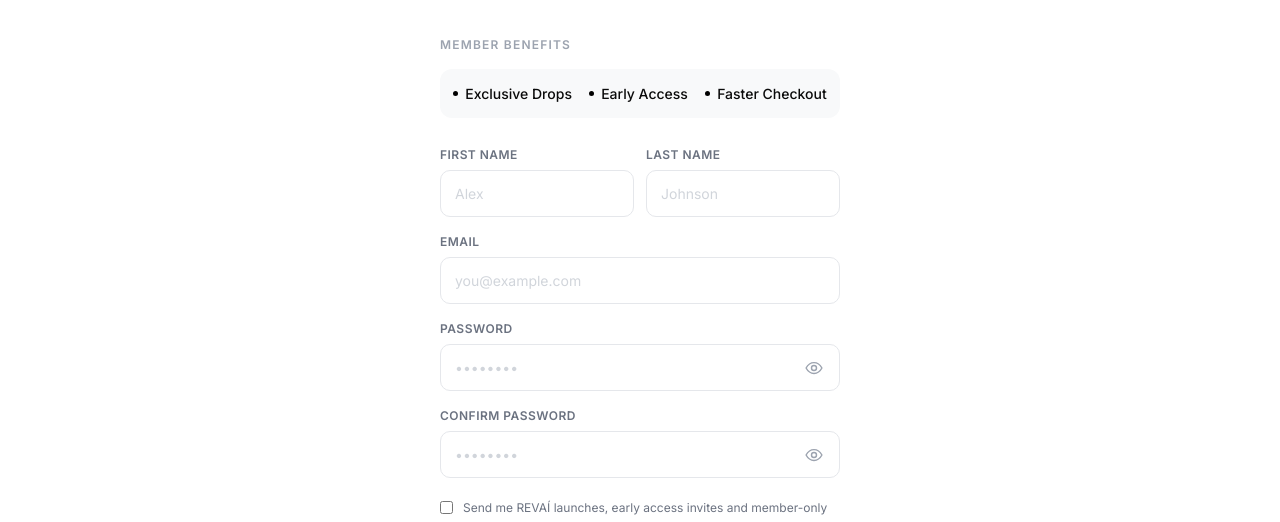
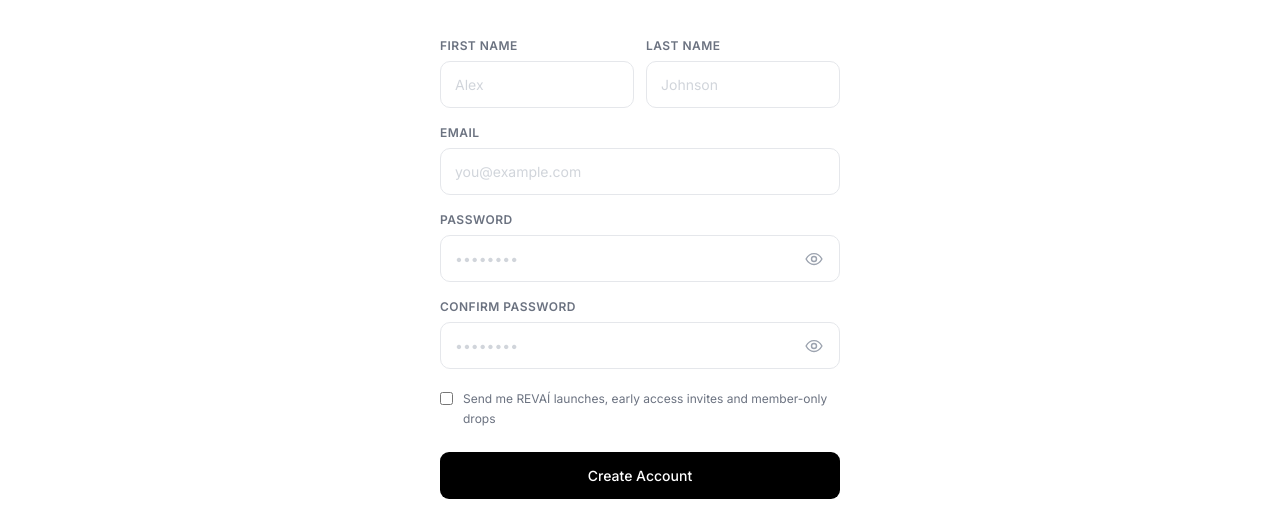
Before and after one commit to Yumnaramji/revaiactive, a plain HTML site: page signup.html in a window 1280 px wide. Shown: the part 263-785 px from the top of the page. Drawn offline with Linux system fonts and the light colour scheme; no server answers.

Commit message:
Sign-up: Member Benefits block removed
The label and the Exclusive Drops / Early Access / Faster Checkout row are
gone, with their styles. The form now follows the Create account heading.

Co-Authored-By: Claude Fable 5.2 <noreply@anthropic.com>

```diff
--- a/signup.html
+++ b/signup.html
@@ -49,10 +49,6 @@
     .field input{width:100%;box-sizing:border-box;border:1.5px solid #e5e7eb;border-radius:10px;padding:12px 14px;font-size:14px;font-family:inherit;color:#0a0a0a;outline:none;transition:border-color .2s;background:#fff}
     .field input:focus{border-color:#000}
     .field input::placeholder{color:#d1d5db}
-    .benefit-row{display:flex;align-items:center;justify-content:space-evenly;flex-wrap:wrap;gap:6px 1em;margin:0;padding:14px 10px;list-style:none;background:#f8f9fa;border-radius:12px;font-size:14px;font-weight:500;white-space:nowrap}
-    .benefit-row li{display:flex;align-items:center;gap:.5em}
-    .benefit-row li::before{content:"";width:5px;height:5px;border-radius:50%;background:#000;flex-shrink:0}
-    @media(max-width:480px){.benefit-row{padding:13px 6px;font-size:clamp(11.5px,3.2vw,14px);column-gap:.7em}.benefit-row li{gap:.4em}.benefit-row li::before{width:4px;height:4px}}
     .pw-hint{font-size:12px;color:#b91c1c;margin-top:4px}
     .pw-hint[hidden]{display:none}
     .pw-wrap{position:relative}
@@ -154,12 +150,6 @@
       </div>
       <h1 class="text-2xl font-bold tracking-tight mb-1">Create account</h1>
       <p class="text-sm text-gray-500">Join REVAÍ — Be part of the community</p>
-    </div>
-
-    <!-- Member benefits teaser -->
-    <div style="margin-bottom:28px">
-      <p class="text-xs font-semibold uppercase tracking-widest text-gray-400 mb-4">Member Benefits</p>
-      <ul class="benefit-row" role="list"><li>Exclusive Drops</li><li>Early Access</li><li>Faster Checkout</li></ul>
     </div>
 
     <!-- Form -->
```
